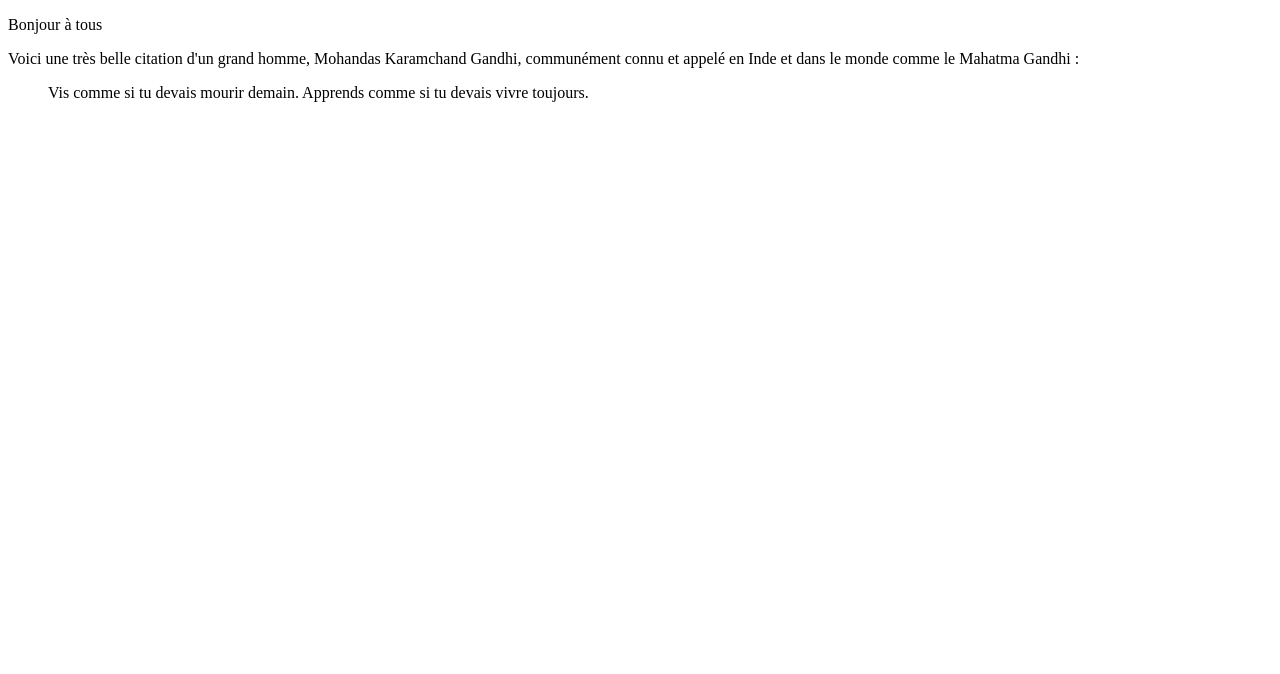
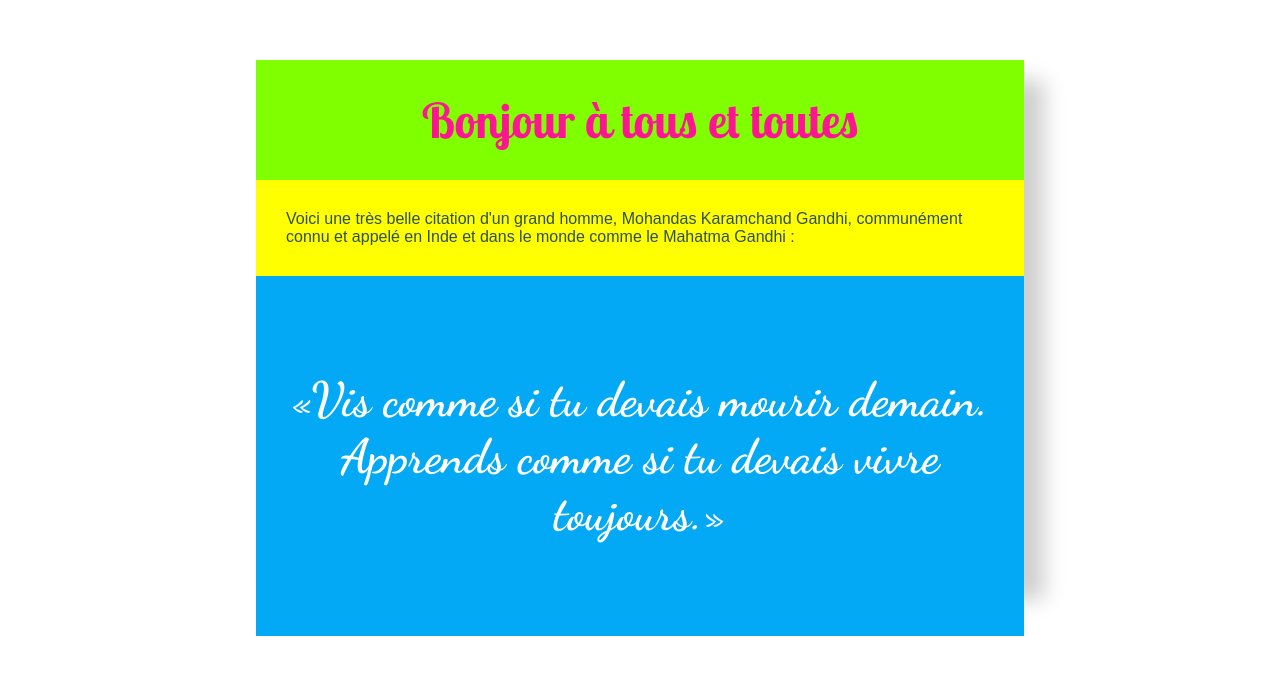
Before and after one commit to edspeedy/OC_GitGithub_Partie2, a plain HTML site: page index.html in a window 1280 px wide. Drawn offline with Linux system fonts and the light colour scheme.

Commit message:
Ajout de Google Fonts et rafraîchissement du projet

```diff
--- a/index.html
+++ b/index.html
@@ -1,21 +1,26 @@
 <!DOCTYPE html>
 <html lang="fr">
+
   <head>
-		<meta charset="utf-8">
-		<meta name="viewport" content="width=device-width, initial-scale=1">
-		<title>JS Bin</title>
+    <meta charset="utf-8" />
+    <meta name="viewport" content="width=device-width, initial-scale=1" />
+    <meta name="description" content="Exercice d'OpenClassrooms : Git & GitHub - Partie 2 Activité" />
+    <!-- Ajout de polices Google Fonts -->
+    <link href="https://fonts.googleapis.com/css?family=Dancing+Script:400,700|Lobster+Two:400,700&effect=shadow-multiple|Raleway:400,500,600" rel="stylesheet" />
+    <link rel="stylesheet" type="text/css" href="style.css" />
+    <title>Citation du jour...</title>
   </head>
 
   <body>
     <div class="container">
       <main>
-				<p>Bonjour à tous</p>
-				<p class="p-cit">Voici une très belle citation d'un grand homme, Mohandas Karamchand Gandhi, communément connu et appelé en Inde et dans le monde comme le Mahatma Gandhi :</p>
-
+        <p class="font-effect-shadow-multiple">Bonjour à tous et toutes</p> <!--class nécessaire pour l'effet sur la Google Font -->
+        <p>Voici une très belle citation d'un grand homme, Mohandas Karamchand Gandhi, communément connu et appelé en Inde et dans le monde comme le Mahatma Gandhi :</p>
         <div class="citation">
-					<blockquote>Vis comme si tu devais mourir demain. Apprends comme si tu devais vivre toujours.</blockquote>
+          <q>Vis comme si tu devais mourir demain. Apprends comme si tu devais vivre toujours.</q>
         </div>
       </main>
     </div>
   </body>
+
 </html>
--- a/style.css
+++ b/style.css
@@ -1,6 +1,6 @@
 body {
   margin: 0;
-	/* height: 100vh; */
+  height: 100vh;
 }
 
 .container {
@@ -8,8 +8,6 @@ body {
   height: 520px;
   margin: 60px auto;
   background-color: #03A9F4;
-	/* border: 2px solid black; */
-	/* border-radius: 5px; */
   box-shadow: 20px 20px 20px #cfcfcf;
 }
 
@@ -18,21 +16,25 @@ main {
 }
 
 p {
-	/* width: 100px; */
   margin: 0;
-	padding: 30px 0;
-	/* border: 1px solid red; */
+  padding: 30px;
   background-color: chartreuse;
 }
 
-p:first-child {
+p.font-effect-shadow-multiple {
+  color: deeppink;
+  font-family: 'Lobster Two', cursive;
+  font-size: 3em;
+  font-weight: bold;
   text-align: center;
 }
 
-p+p {
+p + p {
   background-color: yellow;
-	padding: 40px;
-	/* border: 1px solid red; */
+  color: darkslategray;
+  font-family: Raleway, sans-serif;
+  font-size: 1em;
+  font-weight: 500;
 }
 
 .citation {
@@ -41,9 +43,20 @@ p+p {
   display: table-cell;
   vertical-align: middle;
   background-color: #03A9F4;
+  font-family: 'Dancing Script', cursive;
+  font-size: 3em;
+  font-weight: bold;
 }
 
-blockquote {
-	/* position: relative;
-  top: 50px; */
+q {
+  text-align: center;
+  color: #FFF;
+  display: block;
+  padding: 20px;
 }
+q::before {
+  content: "«";
+}
+q::after {
+  content: "»";
+}
```
Lines whose indentation alone changed are shown as unchanged.
